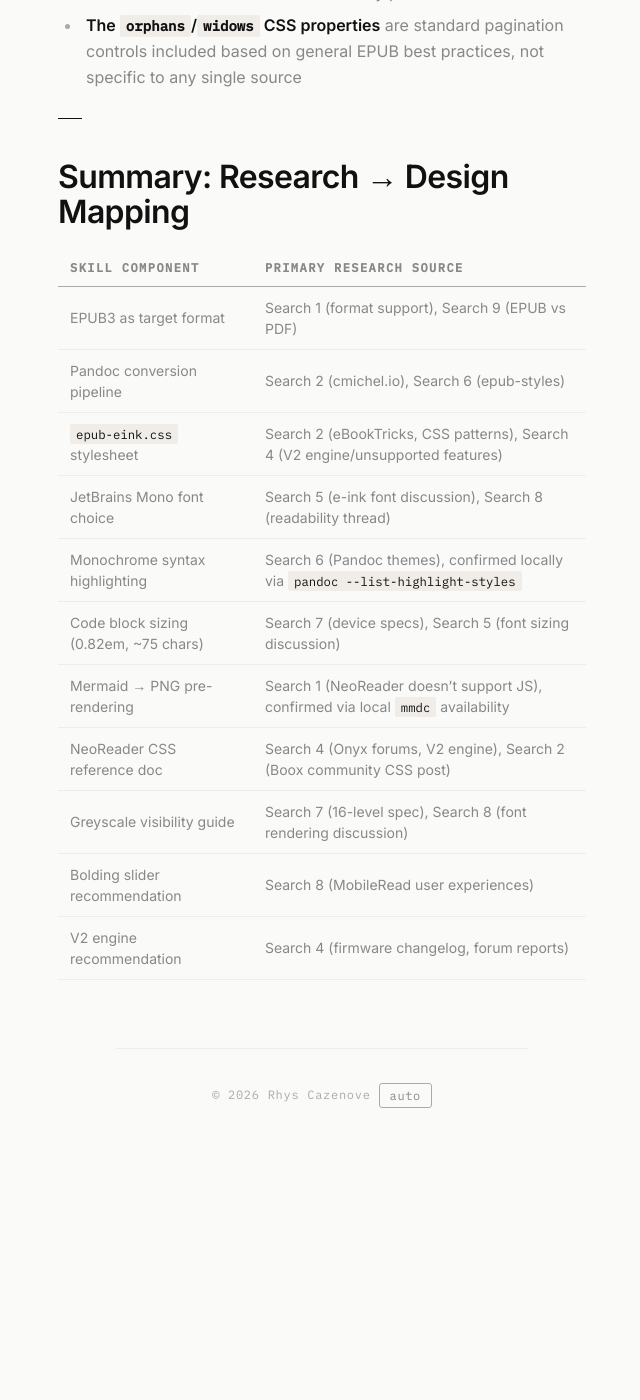
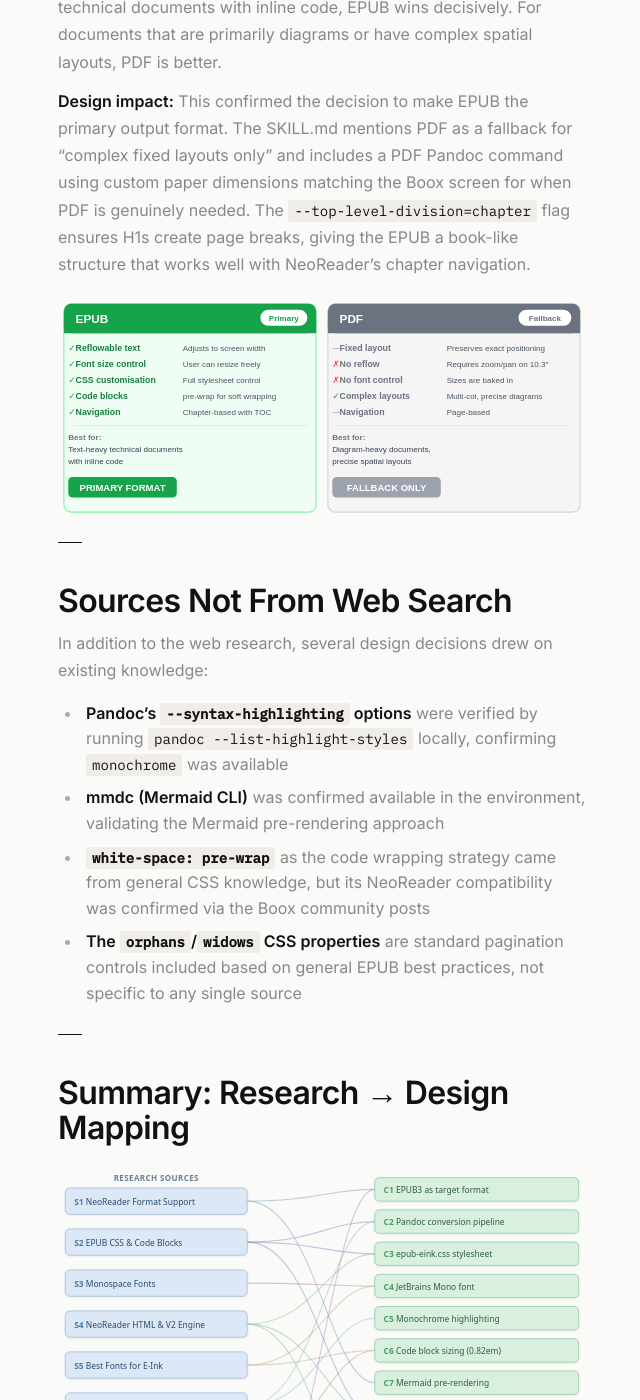
Before and after one commit to rhyscazenove/Rhyscazenove, a Jekyll site: the page built from docs/pages/boox-epub-research.md, in a window 1280 px wide and 1400 px high, scrolled down 10640 px. Shown: the whole window, without its empty margins (318-958 px from the left). Built offline with Jekyll 4.4.1, drawn with Linux system fonts in a browser that asks for light colours; before the commit the page ends 11789 px from its top, so only the background shows below that.

Commit message:
Add SVG diagrams for the Boox ePub research catalogue page
Five diagrams: research flow overview, NeoReader CSS support
classification, font comparison matrix, EPUB vs PDF trade-off,
and research-to-design mapping (replaces the summary table with
a bipartite connection graph).

https://claude.ai/code/session_01J9d6S1QGj5yu16TpU3goom

```diff
--- a/docs/pages/boox-epub-research.md
+++ b/docs/pages/boox-epub-research.md
@@ -121,6 +125,8 @@ For body text, the discussion favoured clean sans-serifs (Roboto, Source Sans, N
 
 **Design impact:**
 JetBrains Mono was selected as the primary embedded font. The CSS declares a fallback chain (`"JetBrains Mono", "Source Code Pro", monospace`) so that if embedding fails, a reasonable fallback is used. The font sizing at `0.82em` for code blocks was calibrated to balance character count per line (~75 chars) against readability at 300 PPI — informed by the MobileRead discussion about minimum readable sizes on e-ink.
+
+![Font comparison matrix: JetBrains Mono selected as the winner across x-height, stroke consistency, character distinction, and greyscale rendering](/assets/images/boox-epub-research/font-comparison.svg)
 
 ---
 
@@ -201,6 +207,8 @@ EPUB's reflowable layout is critical on the 10.3" screen — PDF's fixed layout
 **Design impact:**
 This confirmed the decision to make EPUB the primary output format. The SKILL.md mentions PDF as a fallback for "complex fixed layouts only" and includes a PDF Pandoc command using custom paper dimensions matching the Boox screen for when PDF is genuinely needed. The `--top-level-division=chapter` flag ensures H1s create page breaks, giving the EPUB a book-like structure that works well with NeoReader's chapter navigation.
 
+![EPUB vs PDF comparison: EPUB as primary format for reflowable text, PDF as fallback for complex layouts](/assets/images/boox-epub-research/epub-vs-pdf.svg)
+
 ---
 
 ## Sources Not From Web Search
@@ -216,16 +224,4 @@ In addition to the web research, several design decisions drew on existing knowl
 
 ## Summary: Research → Design Mapping
 
-| Skill Component | Primary Research Source |
-|-----------------|----------------------|
-| EPUB3 as target format | Search 1 (format support), Search 9 (EPUB vs PDF) |
-| Pandoc conversion pipeline | Search 2 (cmichel.io), Search 6 (epub-styles) |
-| `epub-eink.css` stylesheet | Search 2 (eBookTricks, CSS patterns), Search 4 (V2 engine/unsupported features) |
-| JetBrains Mono font choice | Search 5 (e-ink font discussion), Search 8 (readability thread) |
-| Monochrome syntax highlighting | Search 6 (Pandoc themes), confirmed locally via `pandoc --list-highlight-styles` |
-| Code block sizing (0.82em, ~75 chars) | Search 7 (device specs), Search 5 (font sizing discussion) |
-| Mermaid → PNG pre-rendering | Search 1 (NeoReader doesn't support JS), confirmed via local `mmdc` availability |
-| NeoReader CSS reference doc | Search 4 (Onyx forums, V2 engine), Search 2 (Boox community CSS post) |
-| Greyscale visibility guide | Search 7 (16-level spec), Search 8 (font rendering discussion) |
-| Bolding slider recommendation | Search 8 (MobileRead user experiences) |
-| V2 engine recommendation | Search 4 (firmware changelog, forum reports) |
+![Bipartite graph connecting 9 research sources to 11 skill components, showing which research informed each design decision](/assets/images/boox-epub-research/research-design-mapping.svg)
```
Also changed, not shown: other parts of docs/pages/boox-epub-research.md (+4 -0 lines), docs/assets/images/boox-epub-research/epub-vs-pdf.svg (added), docs/assets/images/boox-epub-research/font-comparison.svg (added), docs/assets/images/boox-epub-research/neoreader-css-support.svg (added), docs/assets/images/boox-epub-research/research-design-mapping.svg (added), docs/assets/images/boox-epub-research/research-flow.svg (added).
